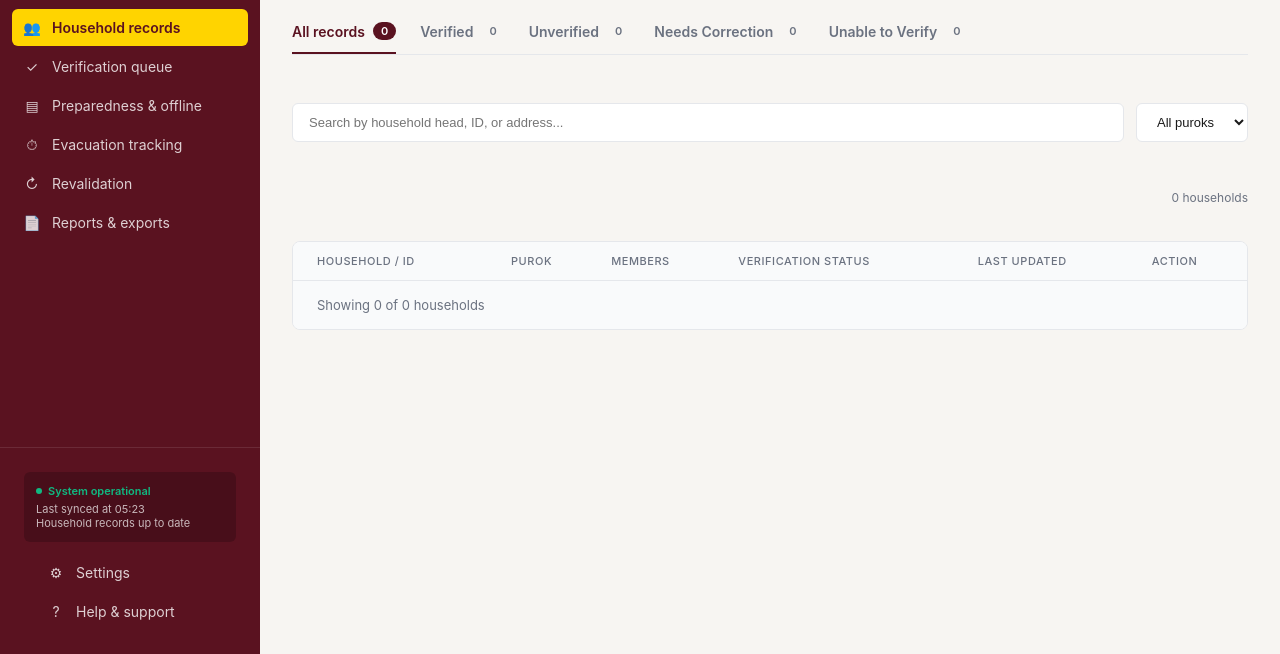
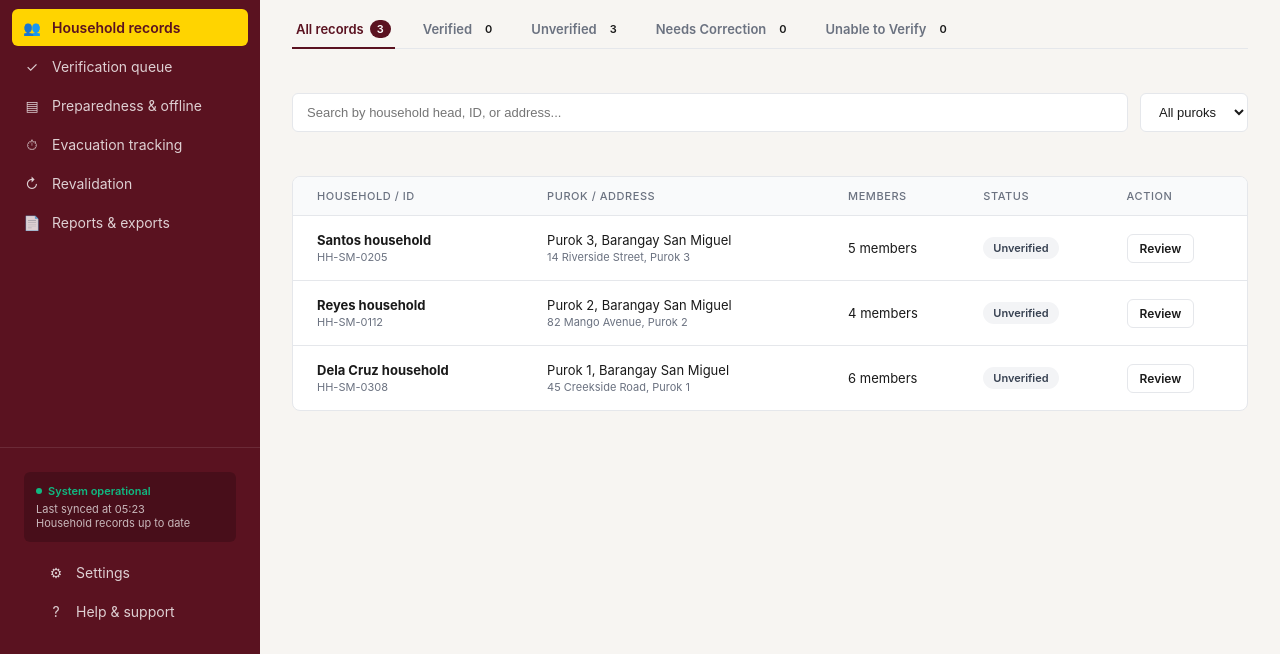
Before and after one commit to Anistreplase/relay, a plain HTML site: page records.html in a window 1280 px wide. Shown: the part 146-800 px from the top of the page. Drawn offline with Linux system fonts and the light colour scheme.

Commit message:
Refactor household records page layout and scripts

```diff
--- a/records.html
+++ b/records.html
@@ -6,17 +6,17 @@
   <title>Relay - Household Records</title>
   <link rel="stylesheet" href="css/style.css">
   <style>
-    .tabs-container { display: flex; gap: 24px; border-bottom: 1px solid var(--border); margin-bottom: 24px; }
-    .tab { padding: 12px 0; font-size: 14px; font-weight: 600; color: var(--text-muted); cursor: pointer; border-bottom: 2px solid transparent; transition: all 0.2s; display: flex; align-items: center; gap: 8px; }
-    .tab:hover { color: var(--text-main); }
-    .tab.active { color: var(--maroon); border-bottom-color: var(--maroon); }
-    .tab .count { background: var(--cream); padding: 2px 8px; border-radius: 9999px; font-size: 11px; font-weight: 600; }
-    .tab.active .count { background: var(--maroon); color: var(--white); }
-    .filters-row { display: flex; gap: 12px; margin-bottom: 24px; }
-    .filter-input { background: var(--white); border: 1px solid var(--border); border-radius: 6px; padding: 10px 16px; font-size: 13px; color: var(--text-main); }
+    .tabs-bar { display: flex; gap: 24px; border-bottom: 1px solid var(--border); margin-bottom: 20px; flex-wrap: wrap; }
+    .tab-btn { background: none; border: none; padding: 10px 4px; font-size: 13px; font-weight: 600; color: var(--text-muted); cursor: pointer; position: relative; display: flex; align-items: center; gap: 6px; }
+    .tab-btn.active { color: var(--maroon); }
+    .tab-btn.active::after { content: ""; position: absolute; bottom: -1px; left: 0; right: 0; height: 2px; background: var(--maroon); }
+    .tab-count { background: var(--cream); color: var(--text-main); font-size: 11px; padding: 2px 7px; border-radius: 999px; }
+    .tab-btn.active .tab-count { background: var(--maroon); color: var(--white); }
+    .filters-row { display: flex; gap: 12px; margin-bottom: 20px; flex-wrap: wrap; }
+    .filter-input { background: var(--white); border: 1px solid var(--border); border-radius: 6px; padding: 10px 14px; font-size: 13px; color: var(--text-main); }
     .filter-input:focus { outline: none; border-color: var(--maroon); }
-    .search-input { flex-grow: 1; }
-    .pagination { display: flex; justify-content: space-between; align-items: center; padding-top: 20px; border-top: 1px solid var(--border); font-size: 13px; color: var(--text-muted); }
+    .search-input { flex-grow: 1; min-width: 240px; }
+    .pill-unable { background: #FEE2E2; color: #991B1B; }
   </style>
 </head>
 <body>
@@ -34,11 +34,7 @@
     </nav>
     <div class="sidebar-footer">
       <div class="status-card"><div class="status-title"><div class="status-dot"></div> System operational</div>Last synced at 09:42<br>Household records up to date</div>
-      <nav class="sidebar-nav" style="margin-top: 12px;">
-        <a href="users.html" id="nav-users" style="display: none;"><span class="nav-icon">👤</span> Manage Users</a>
-        <a href="settings.html"><span class="nav-icon">⚙</span> Settings</a>
-        <a href="help.html"><span class="nav-icon">?</span> Help & support</a>
-      </nav>
+      <nav class="sidebar-nav" style="margin-top: 12px;"><a href="settings.html"><span class="nav-icon">⚙</span> Settings</a><a href="help.html"><span class="nav-icon">?</span> Help & support</a></nav>
     </div>
   </aside>
   <main class="main-content">
@@ -55,120 +51,166 @@
     <div class="page-header">
       <div><h1>Household records</h1><p id="records-subtitle">Collect, maintain and verify household information across 5 puroks.</p></div>
       <div style="display: flex; gap: 12px;">
-        <button class="btn btn-secondary btn-export-action">Export permitted records</button>
-        <button class="btn btn-primary btn-add-action">Add household</button>
+        <button type="button" class="btn btn-secondary btn-export-action" onclick="handleRecordsExport()">Export summary</button>
+        <button type="button" class="btn btn-primary btn-add-action" onclick="window.location.href='add-household.html'">Add household</button>
       </div>
     </div>
     <div class="page-body">
-      <div class="tabs-container">
-        <div class="tab active" onclick="changeTab('All', this)">All records <span class="count" id="count-all">0</span></div>
-        <div class="tab" onclick="changeTab('Verified', this)">Verified <span class="count" id="count-verified">0</span></div>
-        <div class="tab" onclick="changeTab('Unverified', this)">Unverified <span class="count" id="count-unverified">0</span></div>
-        <div class="tab" onclick="changeTab('Needs Correction', this)">Needs Correction <span class="count" id="count-needs">0</span></div>
-        <div class="tab" onclick="changeTab('Unable to Verify', this)">Unable to Verify <span class="count" id="count-unable">0</span></div>
+      <div class="tabs-bar" id="status-tabs">
+        <button type="button" class="tab-btn active" data-status="All" onclick="setStatusTab('All')">All records <span class="tab-count" id="count-all">0</span></button>
+        <button type="button" class="tab-btn" data-status="Verified" onclick="setStatusTab('Verified')">Verified <span class="tab-count" id="count-verified">0</span></button>
+        <button type="button" class="tab-btn" data-status="Unverified" onclick="setStatusTab('Unverified')">Unverified <span class="tab-count" id="count-unverified">0</span></button>
+        <button type="button" class="tab-btn" data-status="Needs Correction" onclick="setStatusTab('Needs Correction')">Needs Correction <span class="tab-count" id="count-needs">0</span></button>
+        <button type="button" class="tab-btn" data-status="Unable to Verify" onclick="setStatusTab('Unable to Verify')">Unable to Verify <span class="tab-count" id="count-unable">0</span></button>
       </div>
+
       <div class="filters-row">
-        <input type="text" id="search-input" class="filter-input search-input" placeholder="Search by household head, ID, or address..." onkeyup="filterTable()">
-        <select id="purok-filter" class="filter-input" onchange="filterTable()"><option value="All">All puroks</option><option value="Purok 1">Purok 1</option><option value="Purok 2">Purok 2</option><option value="Purok 3">Purok 3</option><option value="Purok 4">Purok 4</option><option value="Purok 5">Purok 5</option></select>
+        <input type="text" id="record-search" class="filter-input search-input" placeholder="Search by household head, ID, or address..." oninput="renderHouseholdRecords()">
+        <select id="filter-purok" class="filter-input" onchange="renderHouseholdRecords()">
+          <option value="All">All puroks</option>
+          <option value="Purok 1">Purok 1</option>
+          <option value="Purok 2">Purok 2</option>
+          <option value="Purok 3">Purok 3</option>
+          <option value="Purok 4">Purok 4</option>
+          <option value="Purok 5">Purok 5</option>
+        </select>
       </div>
-      <div style="font-size: 12px; color: var(--text-muted); margin-bottom: 12px; text-align: right;" id="row-count">0 households</div>
+
       <div class="card" style="padding: 0; overflow: hidden;">
         <div class="table-container">
           <table>
-            <thead style="background: #F9FAFB;"><tr><th style="padding-left: 24px;">Household / ID</th><th>Purok</th><th>Members</th><th>Verification status</th><th>Last updated</th><th>Action</th></tr></thead>
-            <tbody id="table-body"></tbody>
+            <thead style="background: #F9FAFB;">
+              <tr>
+                <th style="padding-left: 24px;">Household / ID</th>
+                <th>Purok / Address</th>
+                <th>Members</th>
+                <th>Status</th>
+                <th>Action</th>
+              </tr>
+            </thead>
+            <tbody id="records-table-body"></tbody>
           </table>
         </div>
-        <div style="padding: 16px 24px; background: #F9FAFB;"><div class="pagination" style="border-top: none; padding-top: 0;"><span id="showing-text">Showing 0 of 0 households</span></div></div>
       </div>
     </div>
   </main>
+
   <script src="js/database.js"></script>
   <script src="js/app.js"></script>
   <script>
-    let allHouseholds = [], currentTab = 'All';
+    let currentRecordStatusTab = 'All';
 
     function escapeRecHtml(value) {
       return String(value ?? '')
-        .replace(/&/g, '&')
-        .replace(/</g, '<')
-        .replace(/>/g, '>')
-        .replace(/"/g, '"')
-        .replace(/'/g, ''');
+        .replace(/&/g, '&amp;')
+        .replace(/</g, '&lt;')
+        .replace(/>/g, '&gt;')
+        .replace(/"/g, '&quot;')
+        .replace(/'/g, '&#39;');
     }
 
-    function loadData() {
-      const activeBarangay = typeof getActiveBarangayName === 'function' ? getActiveBarangayName() : 'San Miguel';
-      const subtitleEl = document.getElementById('records-subtitle');
-      if (subtitleEl) {
-        subtitleEl.textContent = activeBarangay
-          ? `Collect, maintain and verify household information in Barangay ${activeBarangay} across 5 puroks.`
-          : 'Collect, maintain and verify household information across all barangays and puroks.';
+    function getRecordsSourceList() {
+      if (typeof getScopedHouseholds === 'function' && typeof households !== 'undefined') {
+        return getScopedHouseholds(households);
+      }
+      const custom = JSON.parse(localStorage.getItem('custom_households')) || {};
+      const baseObj = typeof households !== 'undefined' ? households : {};
+      return [...Object.values(baseObj), ...Object.values(custom)];
     }
 
-      allHouseholds = typeof getScopedHouseholds === 'function'
-        ? getScopedHouseholds(households)
-        : Object.values(households || {});
-
-      allHouseholds.forEach(hh => {
-        hh.status = localStorage.getItem(`record_${hh.id}`) || 'Unverified';
+    function setStatusTab(statusName) {
+      currentRecordStatusTab = statusName;
+      document.querySelectorAll('#status-tabs .tab-btn').forEach(btn => {
+        btn.classList.toggle('active', btn.getAttribute('data-status') === statusName);
       });
-      updateTabCounts();
-      filterTable();
+      renderHouseholdRecords();
     }
 
-    function updateTabCounts() {
-      document.getElementById('count-all').textContent = allHouseholds.length;
-      document.getElementById('count-verified').textContent = allHouseholds.filter(h => h.status === 'Verified').length;
-      document.getElementById('count-unverified').textContent = allHouseholds.filter(h => h.status === 'Unverified').length;
-      document.getElementById('count-needs').textContent = allHouseholds.filter(h => h.status === 'Needs Correction').length;
-      document.getElementById('count-unable').textContent = allHouseholds.filter(h => h.status === 'Unable to Verify').length;
+    function openHouseholdReview(hhId) {
+      localStorage.setItem('selected_household', hhId);
+      window.location.href = 'review.html';
     }
 
-    function changeTab(status, el) {
-      currentTab = status;
-      document.querySelectorAll('.tab').forEach(t => t.classList.remove('active'));
-      el.classList.add('active');
-      filterTable();
+    function handleRecordsExport() {
+      if (!navigator.onLine) {
+        alert('You are currently offline. This action cannot be completed until you reconnect.');
+        return;
+      }
+      if (typeof showModal === 'function' && document.getElementById('modal-export')) {
+        showModal('modal-export');
+      } else {
+        window.location.href = 'reports.html';
+      }
     }
 
-    function filterTable() {
-      const query = document.getElementById('search-input').value.toLowerCase();
-      const purok = document.getElementById('purok-filter').value;
-      const filtered = allHouseholds.filter(hh => {
+    function renderHouseholdRecords() {
+      const list = getRecordsSourceList();
+      const searchVal = (document.getElementById('record-search')?.value || '').trim().toLowerCase();
+      const purokVal = document.getElementById('filter-purok')?.value || 'All';
+
+      let counts = { All: 0, Verified: 0, Unverified: 0, 'Needs Correction': 0, 'Unable to Verify': 0 };
+      const enriched = list.map(hh => {
+        const status = localStorage.getItem(`record_${hh.id}`) || 'Unverified';
+        counts.All++;
+        if (counts[status] !== undefined) counts[status]++;
+        else counts.Unverified++;
+        return { ...hh, status };
+      });
+
+      document.getElementById('count-all').textContent = counts.All;
+      document.getElementById('count-verified').textContent = counts.Verified;
+      document.getElementById('count-unverified').textContent = counts.Unverified;
+      document.getElementById('count-needs').textContent = counts['Needs Correction'];
+      document.getElementById('count-unable').textContent = counts['Unable to Verify'];
+
+      const filtered = enriched.filter(hh => {
+        const matchesTab = currentRecordStatusTab === 'All' || hh.status === currentRecordStatusTab;
+        const matchesPurok = purokVal === 'All' || String(hh.purok || '').toLowerCase().includes(purokVal.toLowerCase());
         const matchesSearch =
-          String(hh.head || '').toLowerCase().includes(query) ||
-          String(hh.id || '').toLowerCase().includes(query) ||
-          String(hh.address || '').toLowerCase().includes(query);
-        const matchesPurok = purok === 'All' || String(hh.purok || '').includes(purok);
-        const matchesTab = currentTab === 'All' || hh.status === currentTab;
-        return matchesSearch && matchesPurok && matchesTab;
+          !searchVal ||
+          String(hh.head || '').toLowerCase().includes(searchVal) ||
+          String(hh.id || '').toLowerCase().includes(searchVal) ||
+          String(hh.address || '').toLowerCase().includes(searchVal) ||
+          String(hh.purok || '').toLowerCase().includes(searchVal);
+        return matchesTab && matchesPurok && matchesSearch;
       });
-      renderTable(filtered);
+
+      const tbody = document.getElementById('records-table-body');
+      if (!tbody) return;
+
+      if (filtered.length === 0) {
+        tbody.innerHTML = '<tr><td colspan="5" style="text-align:center; padding: 24px; color: var(--text-muted);">No household records match the current filter.</td></tr>';
+        return;
       }
 
-    function renderTable(data) {
-      const tbody = document.getElementById('table-body');
-      tbody.innerHTML = '';
-      if (data.length === 0) {
-        tbody.innerHTML = '<tr><td colspan="6" style="text-align:center; padding:20px;">No records found.</td></tr>';
-        document.getElementById('showing-text').textContent = 'Showing 0 of 0 households';
-        document.getElementById('row-count').textContent = '0 households';
-        return;
-      }
-      data.forEach(hh => {
+      tbody.innerHTML = filtered.map(hh => {
+        const memberCount = Array.isArray(hh.members) ? hh.members.length : 0;
         let pillClass = 'pill-unverified';
         if (hh.status === 'Verified') pillClass = 'pill-verified';
-        if (hh.status === 'Needs Correction') pillClass = 'pill-needs';
-        if (hh.status === 'Unable to Verify') pillClass = 'pill-unable';
-        const memberCount = Array.isArray(hh.members) ? hh.members.length : 0;
-        tbody.innerHTML += `<tr data-id="${escapeRecHtml(hh.id)}"><td style="padding-left:24px;"><strong>${escapeRecHtml(hh.head)} household</strong><br><span style="color:var(--text-muted); font-size:11px;">${escapeRecHtml(hh.id)} · ${escapeRecHtml(hh.head)}</span></td><td>${escapeRecHtml(hh.purok)}</td><td>${memberCount}</td><td><span class="pill ${pillClass}">${escapeRecHtml(hh.status)}</span></td><td>24 Oct 2026</td><td><button class="btn btn-secondary btn-verify-action" style="padding:6px 12px; font-size:12px;">View →</button></td></tr>`;
-      });
-      document.getElementById('showing-text').textContent = `Showing 1-${data.length} of ${data.length} households`;
-      document.getElementById('row-count').textContent = `${data.length} households`;
+        else if (hh.status === 'Needs Correction') pillClass = 'pill-needs';
+        else if (hh.status === 'Unable to Verify') pillClass = 'pill-unable';
+
+        return `
+          <tr data-id="${escapeRecHtml(hh.id)}">
+            <td style="padding-left: 24px;">
+              <strong>${escapeRecHtml(hh.head)} household</strong><br>
+              <span style="font-size: 11px; color: var(--text-muted);">${escapeRecHtml(hh.id)}</span>
+            </td>
+            <td>
+              ${escapeRecHtml(hh.purok || '')}<br>
+              <span style="font-size: 11px; color: var(--text-muted);">${escapeRecHtml(hh.address || '')}</span>
+            </td>
+            <td>${memberCount} ${memberCount === 1 ? 'member' : 'members'}</td>
+            <td><span class="pill ${pillClass}">${escapeRecHtml(hh.status)}</span></td>
+            <td>
+              <button type="button" class="btn btn-secondary btn-verify-action" style="padding: 6px 12px; font-size: 12px;" onclick="openHouseholdReview('${escapeRecHtml(hh.id)}')">Review</button>
+            </td>
+          </tr>
+        `;
+      }).join('');
     }
 
-    document.addEventListener('DOMContentLoaded', loadData);
+    document.addEventListener('DOMContentLoaded', renderHouseholdRecords);
   </script>
 </body>
 </html>
```
Lines whose indentation alone changed are shown as unchanged.
